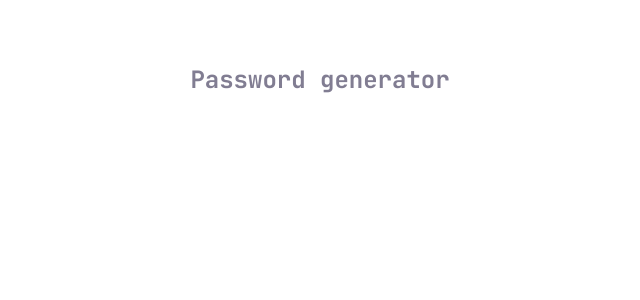
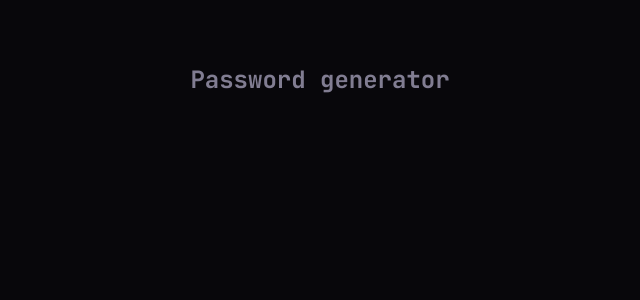
Before and after one commit to eduardogomesf/password-generator, a Next.js app: page / in a window 1280 px wide. Shown: the top 300 px of the page, without its empty margins (320-960 px from the left). Built offline with nearby package versions, Linux system fonts and the light colour scheme.

Commit message:
feat: change bg color and top padding

```diff
--- a/src/app/layout.tsx
+++ b/src/app/layout.tsx
@@ -16,7 +16,9 @@ export default function RootLayout({
 }) {
   return (
     <html lang="en">
-      <body className={jetBrainsMono.className}>{children}</body>
+      <body className={jetBrainsMono.className}>
+        {children}
+      </body>
     </html>
   )
 }
--- a/src/app/page.tsx
+++ b/src/app/page.tsx
@@ -1,13 +1,14 @@
 export default function Home() {
   return (
+    <div className="w-full h-screen pt-16 bg-almost-black">
       <main
-      className="w-[343px] mt-16 mx-auto md:w-[540px]"
+        className="w-[343px] mx-auto md:w-[540px]"
       >
         <h1 className="text-base font-bold text-grey text-center md:text-2xl">
           Password generator
         </h1>
 
-
       </main>
+    </div>
   )
 }
--- a/tailwind.config.ts
+++ b/tailwind.config.ts
@@ -16,7 +16,8 @@ const config: Config = {
         "neon-green": "#A4FFAF",
         "red": "#F64A4A",
         "orange": "#FB7C58",
-        "yellow":"#F8CD65"
+        "yellow":"#F8CD65",
+        "almost-black":"#08070B"
       }
     },
   },
```
Lines whose indentation alone changed are shown as unchanged.
